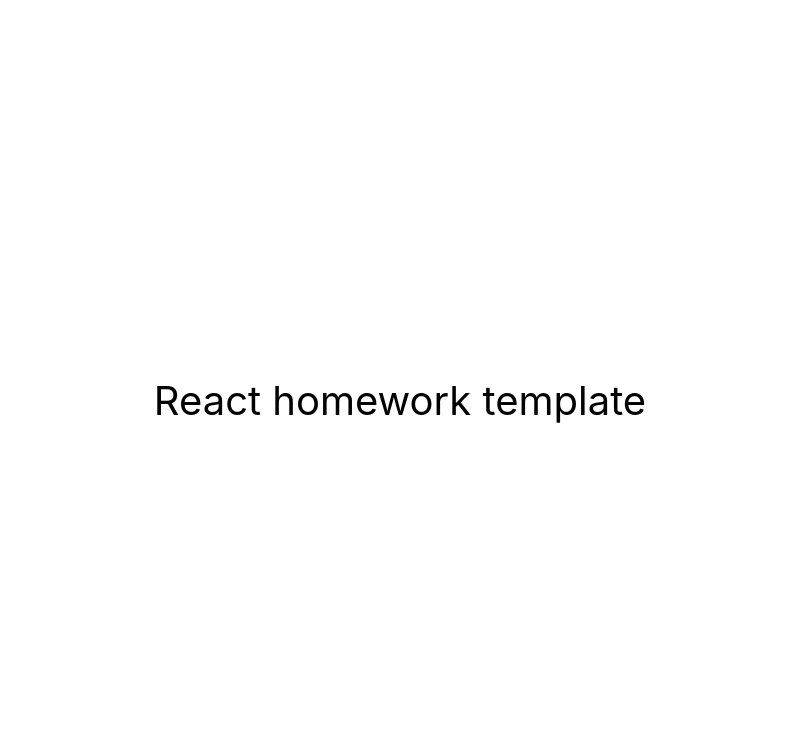
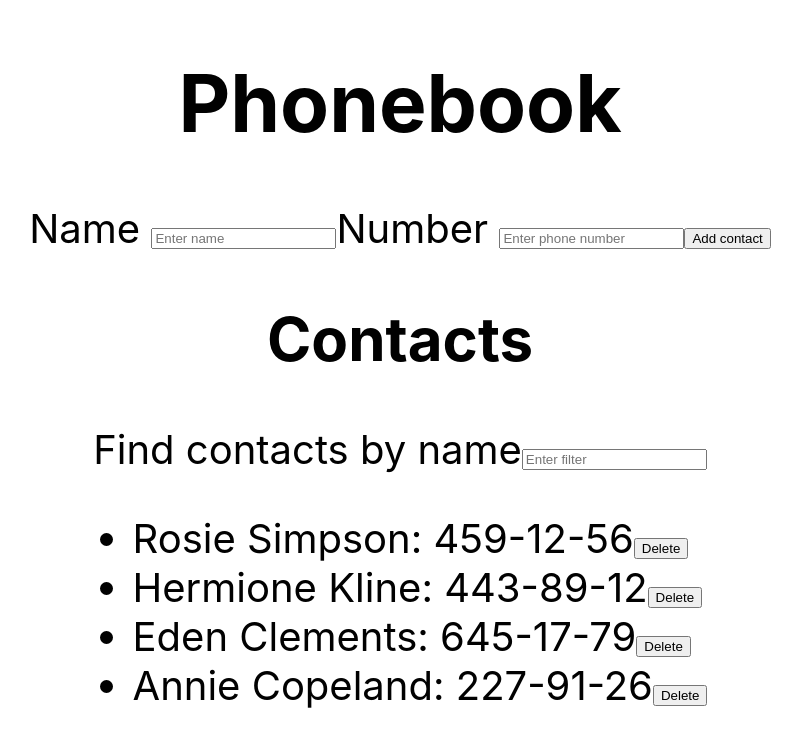
Before and after one commit to MaggieWesolowska/goit-react-hw-02-phonebook, a React (Create React App) app: page / in a window 1280 px wide. Shown: the top 746 px of the page, without its empty margins (240-1042 px from the left). Built offline with nearby package versions, Linux system fonts and the light colour scheme.

Commit message:
edited app to add components

```diff
--- a/src/components/App.jsx
+++ b/src/components/App.jsx
@@ -1,16 +1,82 @@
-export const App = () => {
+import { Component } from 'react';
+import { nanoid } from 'nanoid';
+import { ContactForm } from './ContactForm/ContactForm';
+import { Filter } from './Filter/Filter';
+import { ContactList } from './ContactList/ContactList';
+
+export class App extends Component {
+  state = {
+    contacts: [
+      { id: 'id-1', name: 'Rosie Simpson', number: '459-12-56' },
+      { id: 'id-2', name: 'Hermione Kline', number: '443-89-12' },
+      { id: 'id-3', name: 'Eden Clements', number: '645-17-79' },
+      { id: 'id-4', name: 'Annie Copeland', number: '227-91-26' },
+    ],
+    filter: '',
+    name: '',
+    number: '',
+  };
+
+  handleChange = e => {
+    const { name, value } = e.target;
+    this.setState({ [name]: value });
+  };
+
+  handleSubmit = e => {
+    const id = nanoid();
+    const name = e.name;
+    const number = e.number;
+    const contactLists = [...this.state.contacts];
+
+    if (contactLists.findIndex(contact => name === contact.name) !== -1) {
+      alert(`${name} is already in contacts.`);
+    } else {
+      contactLists.push({ name, id, number });
+    }
+
+    this.setState({ contacts: contactLists });
+  };
+
+  handleDelete = e => {
+    this.setState(prevState => ({
+      contacts: prevState.contacts.filter(contact => contact.id !== e),
+    }));
+  };
+
+  getFilteredContacts = () => {
+    const filteredContactList = this.state.contacts.filter(contact => {
+      return contact.name
+        .toLowerCase()
+        .includes(this.state.filter.toLowerCase());
+    });
+
+    return filteredContactList;
+  };
+
+  render() {
+    const { filter } = this.state;
+
     return (
       <div
         style={{
-        height: '100vh',
+          // height: '100vh',
           display: 'flex',
+          flexDirection: 'column',
           justifyContent: 'center',
           alignItems: 'center',
           fontSize: 40,
-        color: '#010101'
+          color: '#010101',
         }}
       >
-      React homework template
+        <h1>Phonebook</h1>
+        <ContactForm handleSubmit={this.handleSubmit} />
+        <h2> Contacts</h2>
+        <Filter filter={filter} handleChange={this.handleChange} />
+        <ContactList
+          contacts={this.getFilteredContacts()}
+          handleDelete={this.handleDelete}
+        />
       </div>
     );
-};
+  }
+}
--- a/src/components/ContactList/ContactList.jsx
+++ b/src/components/ContactList/ContactList.jsx
@@ -1,20 +1,24 @@
 import propTypes from 'prop-types';
 import css from './ContactList.module.css';
 
-export const ContactList = ({ contacts, handleDelete }) => {
+export const ContactList = ({ contacts, handleDelete }) => (
   <div className={css.contactListContainer}>
     <ul className={css.contactList}>
       {contacts.map((contact, id) => (
-        <li key={id}>
+        <li key={id} className={css.contactListItem}>
           {contact.name}: {contact.number}
-          <button type="button" onClick={() => handleDelete(contact.id)}>
+          <button
+            type="button"
+            className={css.contactItemBtn}
+            onClick={() => handleDelete(contact.id)}
+          >
             Delete
           </button>
         </li>
       ))}
     </ul>
-  </div>;
-};
+  </div>
+);
 
 ContactList.propTypes = {
   contacts: propTypes.arrayOf(
```
Lines whose indentation alone changed are shown as unchanged.
